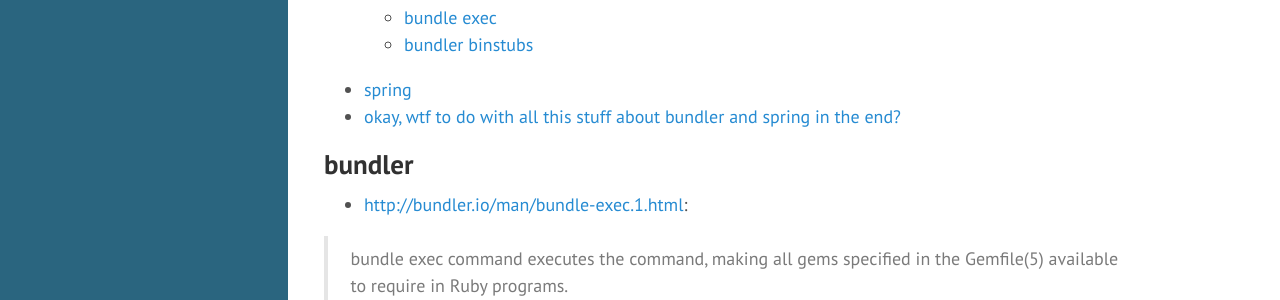
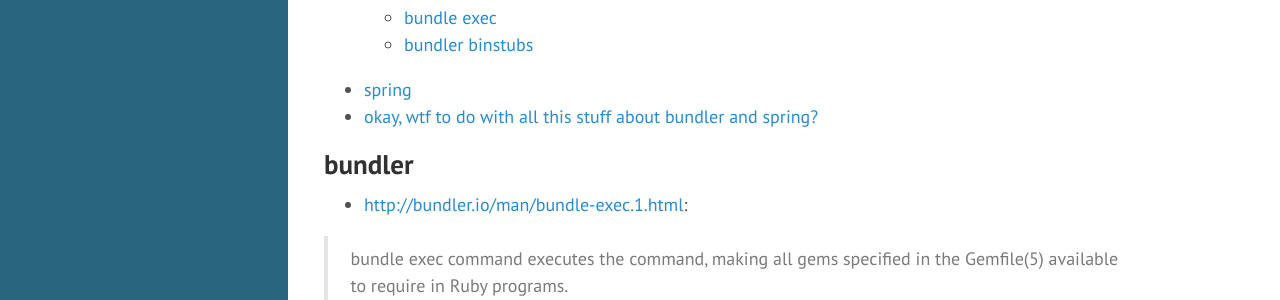
Before and after one commit to tap349/tap349.github.io, a Jekyll site: the page built from _posts/2016-03-31-bundler-and-spring.md, in a window 1280 px wide and 900 px high. Shown: the part 230-530 px from the top of the window. Built offline with Jekyll 4.4.1, drawn with Linux system fonts in a browser that asks for light colours; some of the changed text lies outside the part shown.

Commit message:
update 2016-03-31_23:35:57

```diff
--- a/_posts/2016-03-31-bundler-and-spring.md
+++ b/_posts/2016-03-31-bundler-and-spring.md
@@ -114,7 +114,7 @@
   don't use bundler and spring binstubs at the same time since they are
   both stored in _bin_ directory by default and might overwrite each other.
 
-## okay, wtf to do with all this stuff about bundler and spring in the end?
+## okay, wtf to do with all this stuff about bundler and spring?
 
 - generate spring binstubs for `rails`, `rake` and `rspec`
 - use `rspec` spring binstub in _Guardfile_:
```
Also changed, not shown: _posts/2016-03-30-rbenv.md (+2 -0 lines).
